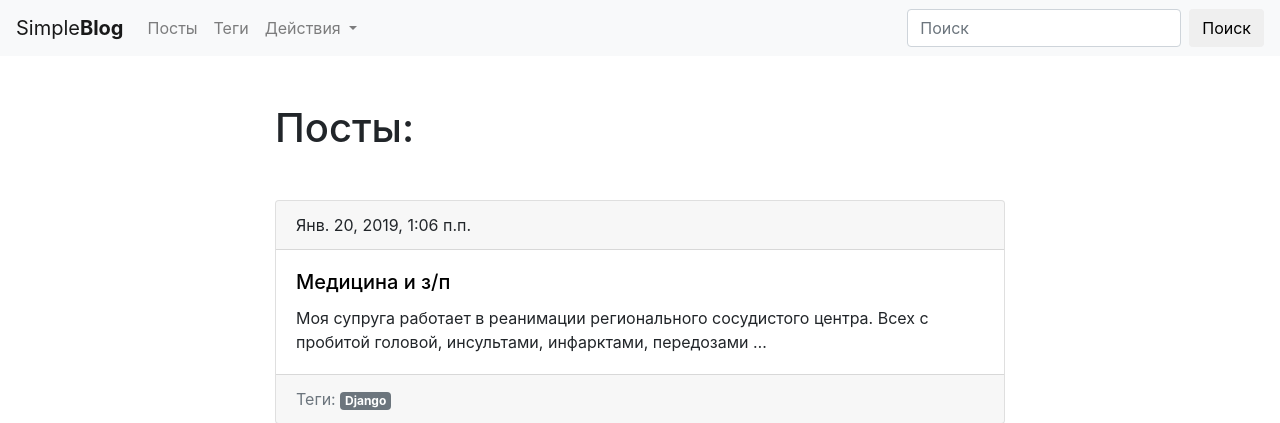
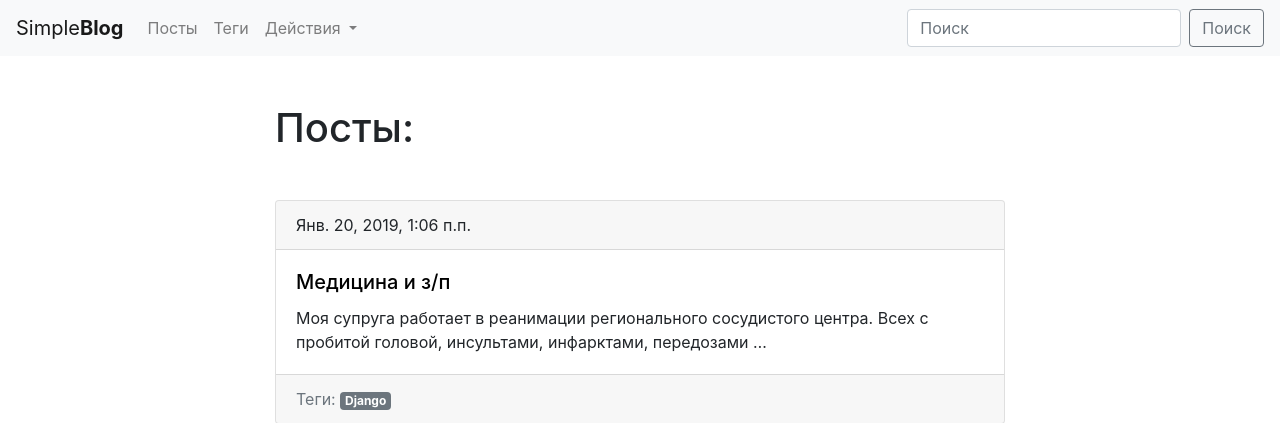
Before and after one commit to 4heck/blog, a Django app: page /blog/ in a window 1280 px wide. Shown: the top 423 px of the page. Run offline with Django 3.2, Linux system fonts and the light colour scheme; data comes from the database, SQL or seed files in the repository; some libraries are stand-ins or nearby versions.

Commit message:
erjhdbgvrdds

```diff
--- a/app/blogengine/templates/base.html
+++ b/app/blogengine/templates/base.html
@@ -41,7 +41,7 @@
 			</ul>
 			<form class="form-inline my-2 my-lg-0">
 				<input class="form-control mr-sm-2" type="search" placeholder="Поиск" aria-label="Поиск">
-				<button class="btn btn-outline-secomdary my-2 my-sm-0" type="submit">Поиск</button>
+				<button class="btn btn-outline-secondary my-2 my-sm-0" type="submit">Поиск</button>
 			</form>
 		</div>
 	</nav>
```
